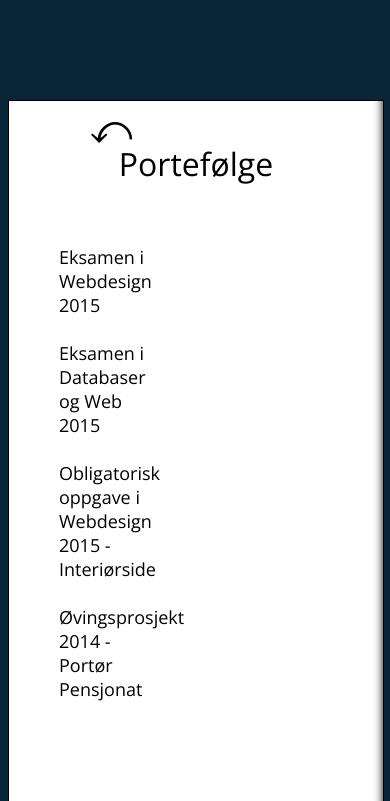
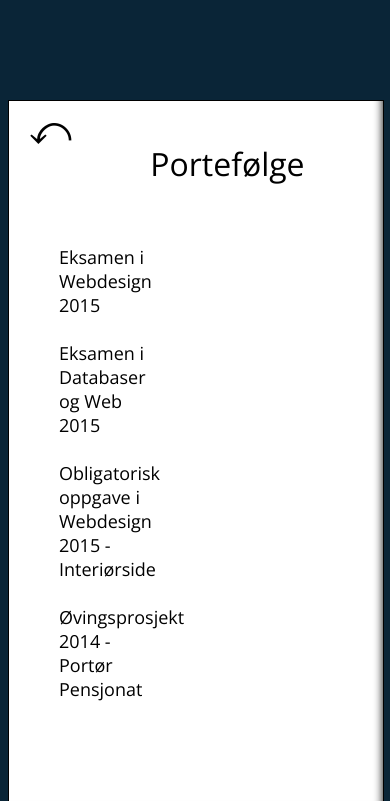
Before and after one commit to elisekrist/CV, a PHP site: page /portefolge/portefolge.html in a window 390 px wide. Shown: the top 801 px of the page. Run offline with PHP 8.4, Linux system fonts and the light colour scheme.

Commit message:
Endring av pil

```diff
--- a/aktiviteter/aktiviteter.html
+++ b/aktiviteter/aktiviteter.html
@@ -13,8 +13,9 @@
 </head>
 <body>
 	<div class="wrapper">
-		<a href="../index.html" class="pil">⤺</a>
+
 		<div class="infoboks">
+			<a href="../index.html" class="pil">⤺</a>
 			<h1>Aktiviteter</h1>
 			<p class="skrift">
 
--- a/aktiviteter/styles.css
+++ b/aktiviteter/styles.css
@@ -26,8 +26,8 @@
 
 .pil {
 	font-size: 40px;
-	position: fixed;
-	margin-left: -27%;
+	float: left;
+	margin-left: 20px;
 }
 
 .profilbilde {
--- a/portefolge/portefolge.html
+++ b/portefolge/portefolge.html
@@ -13,8 +13,8 @@
 </head>
 <body>
 	<div class="wrapper">
-		<a href="../index.html" class="pil">⤺</a>
 		<div class="infoboks">
+			<a href="../index.html" class="pil">⤺</a>
 			<h1>Portefølge</h1>
 			<p class="skrift">
 				<a href="eksamen/index.html">Eksamen i Webdesign 2015</a>
--- a/portefolge/styles.css
+++ b/portefolge/styles.css
@@ -20,8 +20,8 @@
 
 .pil {
 	font-size: 40px;
-	position: fixed;
-	margin-left: -27%;
+	float: left;
+	margin-left: 20px;
 }
 
 .skrift {
--- a/utmerkelser/styles.css
+++ b/utmerkelser/styles.css
@@ -26,8 +26,8 @@
 
 .pil {
 	font-size: 40px;
-	position: fixed;
-	margin-left: -27%;
+	float: left;
+	margin-left: 20px;
 }
 
 .hackathon {
```
Also changed, not shown: ommeg/styles.css (+2 -7 lines), utdanning/styles.css (+2 -6 lines).
